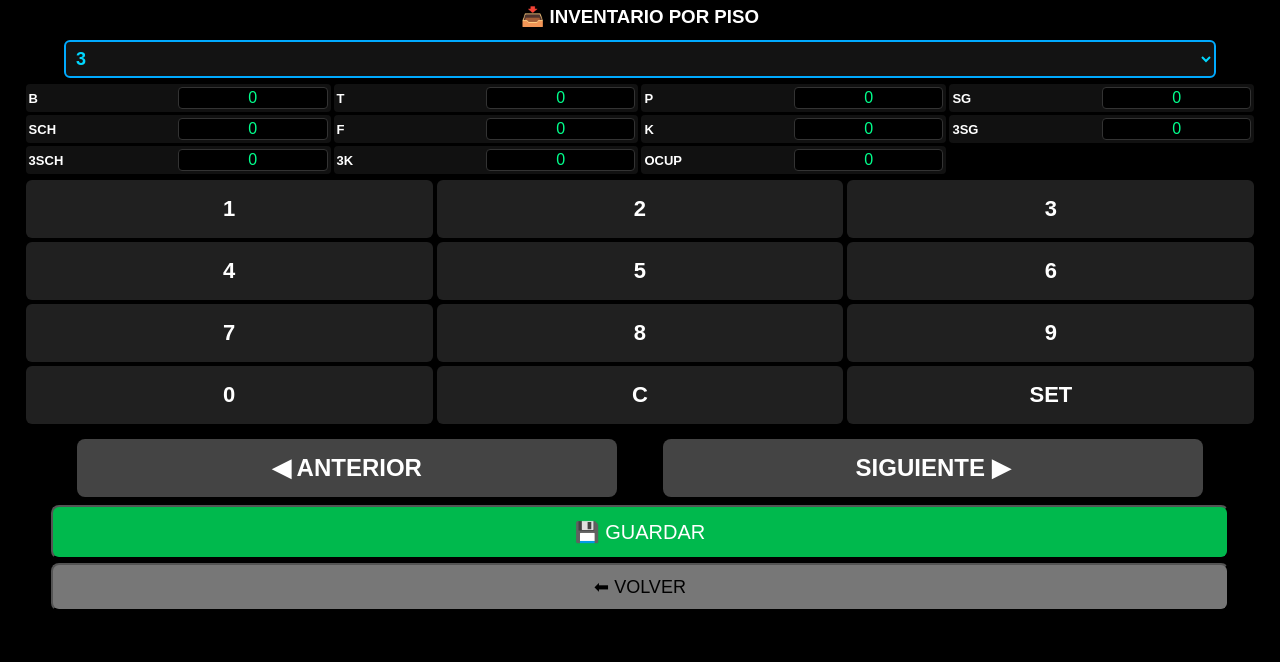
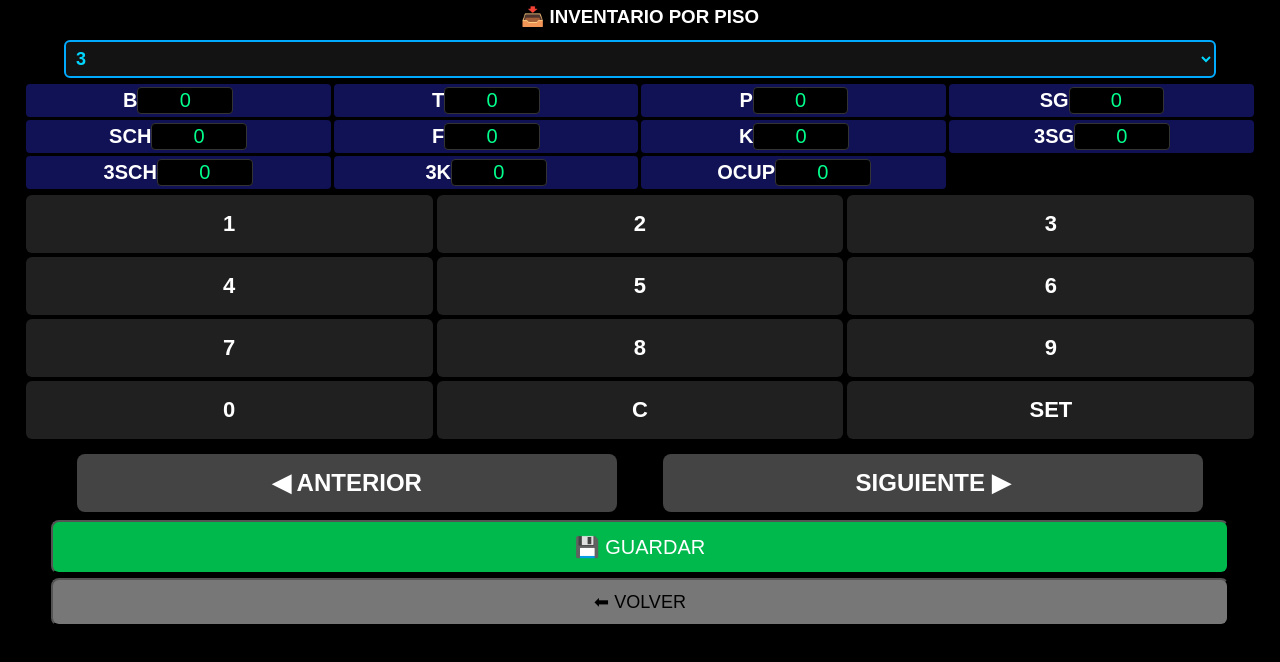
Before and after one commit to BDIDominguez/Stock-para-Lavanderia, a plain HTML site: page inventario.html in a window 1280 px wide. Drawn offline with Linux system fonts and the light colour scheme.

Commit message:
Se Acomodaron cosas tamaño de fuentes y disposicion de los textos

```diff
--- a/inventario.html
+++ b/inventario.html
@@ -22,14 +22,14 @@ body{background:#000;color:#fff;margin:0;font-family:Arial;text-align:center;}
 }
 
 .box{
- background:#111;padding:3px;border-radius:4px;
- font-size:13px;font-weight:bold;
- display:flex;justify-content:space-between;align-items:center;
+ background:#115;padding:3px;border-radius:4px;
+ font-size:20px;font-weight:bold;
+ display:flex;justify-content:center;align-items:center;
 }
 
 input{
- width:48%;background:#000;border:1px solid #333;
- font-size:16px;color:#00ff8c;border-radius:4px;text-align:center;
+ width:30%;background:#000;border:1px solid #333;
+ font-size:20px;color:#00ff8c;border-radius:4px;text-align:center;
  pointer-events:none; /* evita teclado móvil */
 }
 
```
Also changed, not shown: index.html (+2 -2 lines).
